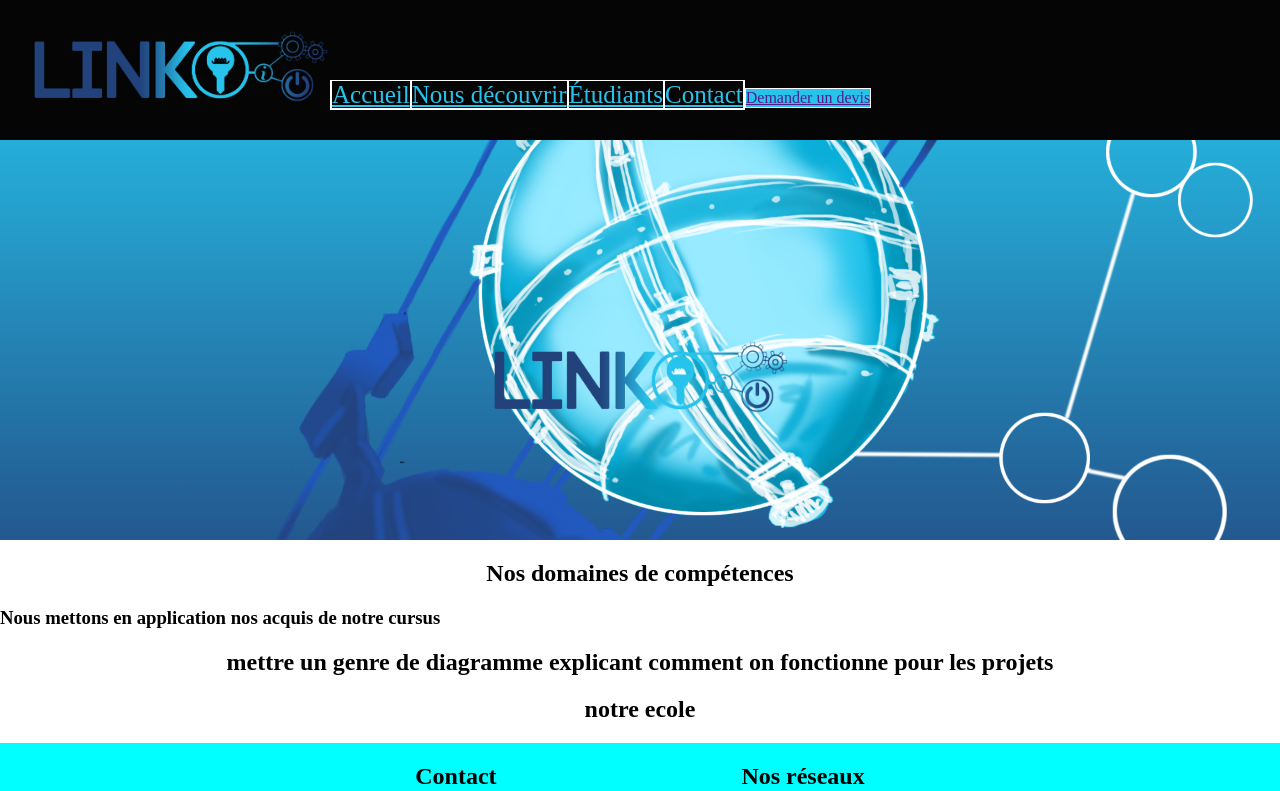
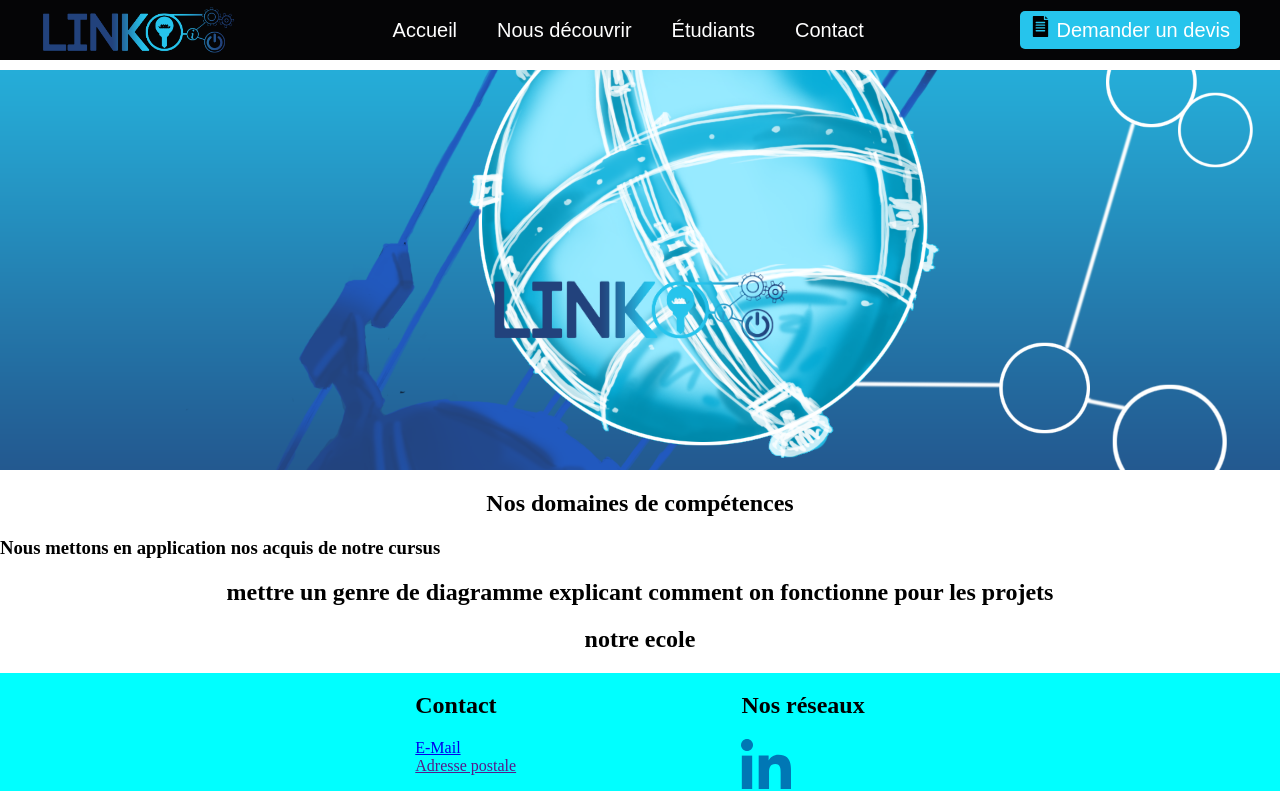
Before and after one commit to Corentin-Sueur/Linko-Website, an Angular app: page / in a window 1280 px wide. Shown: the top 791 px of the page. Built offline with nearby package versions, Linux system fonts and the light colour scheme.

Commit message:
amelioration de la baniere nouvelles couleurs, animation et disposition

```diff
--- a/src/app/banniere/banniere.component.css
+++ b/src/app/banniere/banniere.component.css
@@ -2,41 +2,77 @@ header {
   background-color: #050506;
   width: 100%;
   margin: 0;
+  position: fixed;
+  line-height: 60px;
+  height: 60px;
+  color: white;
+}
+
+a:any-link {
+  color:inherit ;
+  text-decoration: none;
 }
 
 #banniere {
-  padding: 30px;
+  padding: 0px 40px;
+  font-size: 20px;
+  display: flex;
+  flex-wrap: nowrap;
+  justify-content: space-between;
+  font-family: Arial, Helvetica, sans-serif;
 }
 
-#logo {
-  width: 300px;
-  display: inline-block;
-}
-#logo img {
-  max-width: 100%;
+#banniere > * {
+  height: inherit;
 }
 
-#banniere-permanente {
-  max-width: 60%;
-  width: auto;
+.container {
   display: inline-block;
-  margin: auto;
+  /* border: 1px solid red; */
+  height: inherit;
 }
 
-nav {
-  border: 1px solid white;
-  display: inline-block;
+#logo img {
+  position: relative;
+  top: 10%;
+  height: 80%;
 }
 
 nav a {
+  display: inline-block;
+  height: inherit;
+  padding: 0 20px;
+  transition-property: color;
+  transition-duration: 250ms;
+}
+
+nav a:hover {
   color: #26c4ec;
-  font-size: 25px;
-  border: 1px solid white;
+  /* transition:250ms ease-in-out; */
 }
 
 #devis {
+  display: inline-block;
+  height: 30px;
+  line-height: 30px;
+  margin-top: -15px;
+  position: relative;
+  border-radius: 5px;
+  padding: 4px 10px;
   background-color: #26c4ec;
-  color: red;
-  border: 1px solid white;
-  display: inline-block;
+  transition-property: background;
+  transition-duration: 250ms;
 }
+
+#devis:hover{
+  background-color: #22427C;
+}
+
+#devis img {
+  height: 70%;
+  line-height: inherit;
+}
+
+#space {
+  height: 70px;
+}
--- a/src/app/banniere/banniere.component.html
+++ b/src/app/banniere/banniere.component.html
@@ -1,28 +1,33 @@
 <header>
 
-<div id="banniere">
-    <div id="logo">
-        <a href="" >
+    <div class="container" id="banniere">
+        <div class="container" id="logo">
+            <a href="">
                 <img src="../../assets/img/LinkoBleu-2Mpxpng.png" alt="Logo Linko">
             </a>
         </div>
-    <div id="banniere-permanente">
 
 
-        <nav>
-            <a href = "" >Accueil</a>
-            <a href = "" >Nous découvrir</a>
-            <a href = "" >Étudiants</a>
-            <a href = "" >Contact</a>
+        <nav class="container">
+            <a href="">Accueil</a>
+            <a href="">Nous découvrir</a>
+            <a href="">Étudiants</a>
+            <a href="">Contact</a>
         </nav>
 
+
+
+
+        <div class="container">
             <div id="devis">
                 <a href="">
+                    <img src="../../assets/img/paper.svg" alt="papier">
                     Demander un devis
                 </a>
             </div>
         </div>
-
     </div>
 
 </header>
+
+<div id="space"></div>
```
Also changed, not shown: src/assets/img/paper.svg (added). Lines whose indentation alone changed are shown as unchanged.
